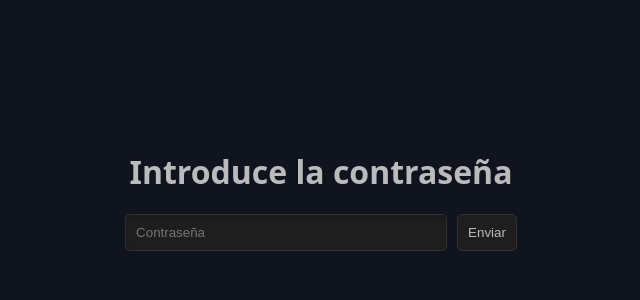
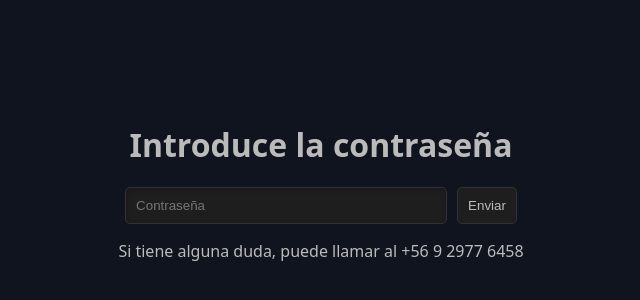
Before and after one commit to Ssj400/e-ss, a plain HTML site: page index.html in a window 1280 px wide. Shown: the part 162-462 px from the top of the page, without its empty margins (319-959 px from the left). Drawn offline with Linux system fonts and the light colour scheme.

Commit message:
Add contact information and center-align paragraph text in HTML and CSS

```diff
--- a/index.html
+++ b/index.html
@@ -14,6 +14,7 @@
             <input id="password" placeholder="Contraseña">
             <button id="submit-button">Enviar</button>
         </div>
+        <p>Si tiene alguna duda, puede llamar al +56 9 2977 6458</p>
         <p class="solution-text"></p>
     </main>
 </body>
--- a/style.css
+++ b/style.css
@@ -43,3 +43,7 @@ button {
 button:hover {
     background: rgb(50, 50, 50);
 }
+
+p {
+    text-align: center;
+}
```
